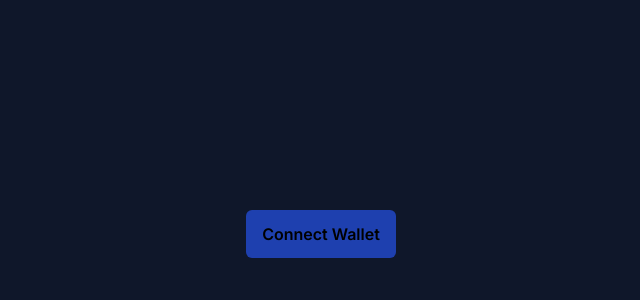
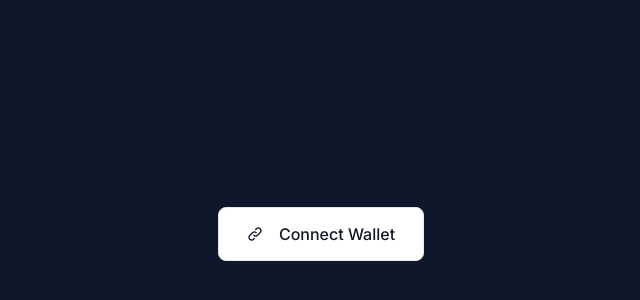
Before and after one commit to AhmedShaykh/Account-Abstraction-ERC-4337, a Next.js app: page / in a window 1280 px wide. Shown: the part 166-466 px from the top of the page, without its empty margins (319-959 px from the left). Built offline with nearby package versions, Linux system fonts and the light colour scheme.

Commit message:
Add Connect Wallet Button

```diff
--- a/Components/ConnectWallet.tsx
+++ b/Components/ConnectWallet.tsx
@@ -3,7 +3,8 @@ import React from "react";
 const ConnectWallet = () => {
     return (
         <div className="flex flex-col justify-center items-center h-screen">
-            <button className="bg-blue-800 py-3 px-4 font-semibold rounded-md">
+            <button type="button" data-modal-target="crypto-modal" data-modal-toggle="crypto-modal" className="text-gray-900 bg-white hover:bg-gray-100 border border-gray-200 focus:ring-4 focus:outline-none focus:ring-gray-100 font-medium rounded-lg text-md px-7 py-3.5 text-center inline-flex items-center dark:focus:ring-gray-600 dark:bg-gray-800 dark:border-gray-700 dark:text-white dark:hover:bg-gray-700">
+                <svg aria-hidden="true" className="w-4 h-4 mr-4" fill="none" stroke="currentColor" viewBox="0 0 24 24"><path stroke-linecap="round" stroke-linejoin="round" stroke-width="2" d="M13.828 10.172a4 4 0 00-5.656 0l-4 4a4 4 0 105.656 5.656l1.102-1.101m-.758-4.899a4 4 0 005.656 0l4-4a4 4 0 00-5.656-5.656l-1.1 1.1"></path></svg>
                 Connect Wallet
             </button>
         </div>
--- a/app/layout.tsx
+++ b/app/layout.tsx
@@ -16,7 +16,7 @@ export default function RootLayout({
   return (
     <html lang="en">
       <body
-        className={`${inter.className} bg-slate-900`}
+        className={`${inter.className} bg-slate-900 text-slate-400`}
       >
         {children}
       </body>
```
